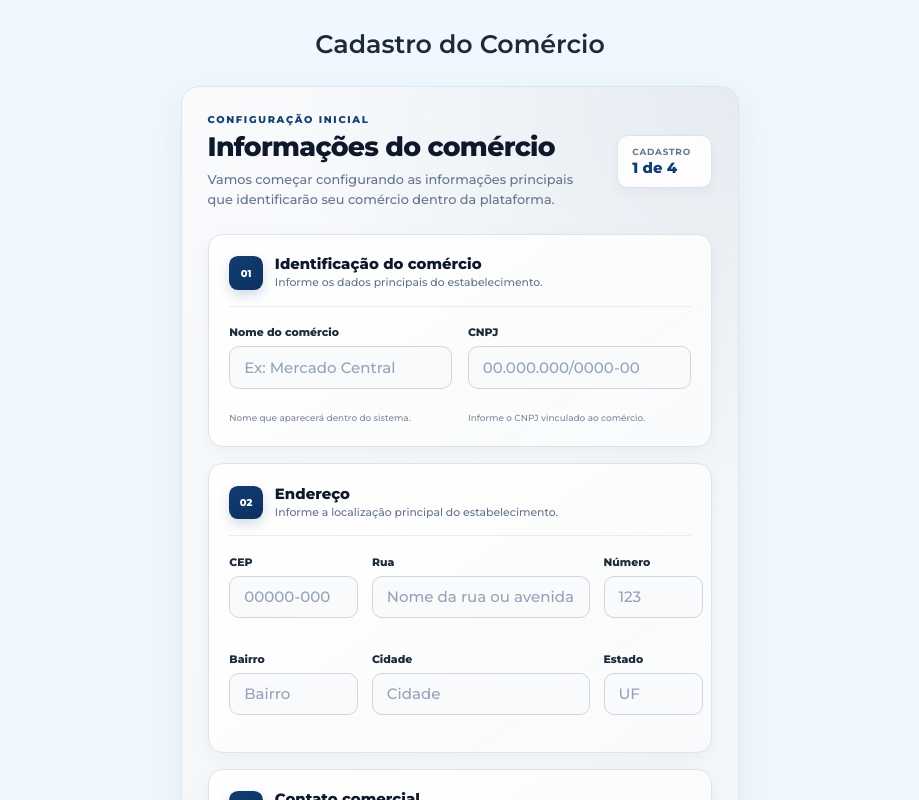
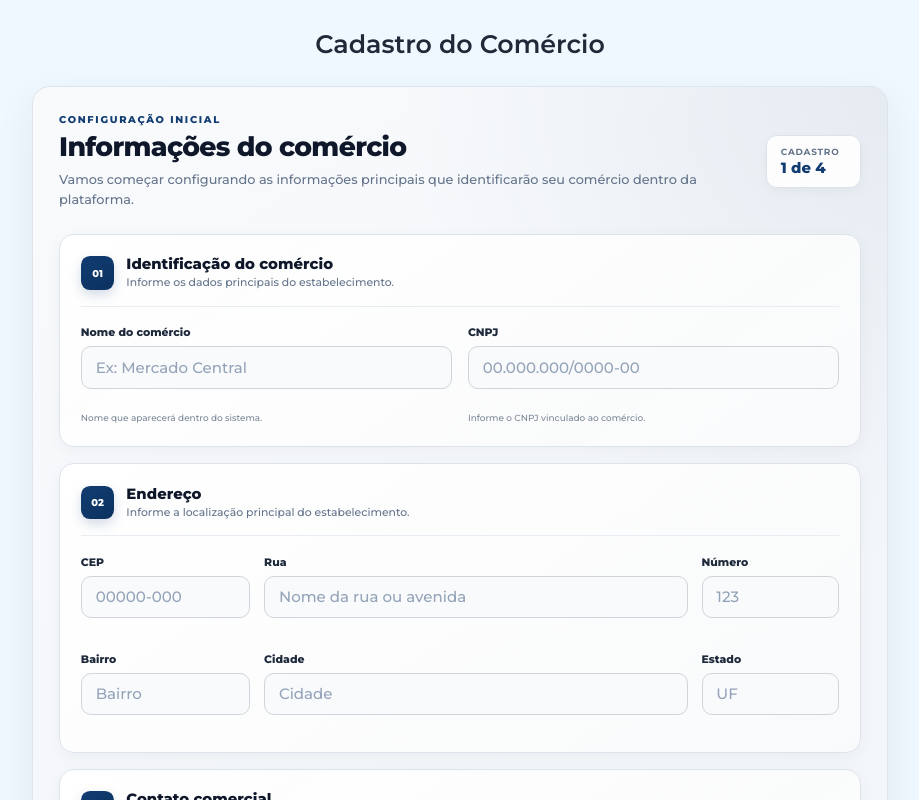
Before and after one commit to ironexecutions-ui/ironExecutions-Frontend, a React (Vite) app: page /cadastrocomercio in a window 1280 px wide. Shown: the top 800 px of the page, without its empty margins (180-1099 px from the left). Built offline with nearby package versions, Linux system fonts and the light colour scheme; no server answers.

Commit message:
5fvdddddsdfffffdfffdddgk

```diff
--- a/modulos/cadastrocomercio.css
+++ b/modulos/cadastrocomercio.css
@@ -3,7 +3,7 @@
    =============================== */
 
 .cadastro-comercio-container {
-    max-width: 620px;
+    max-width: 920px;
     margin: auto;
     padding: 28px;
     border-radius: 14px;
```
